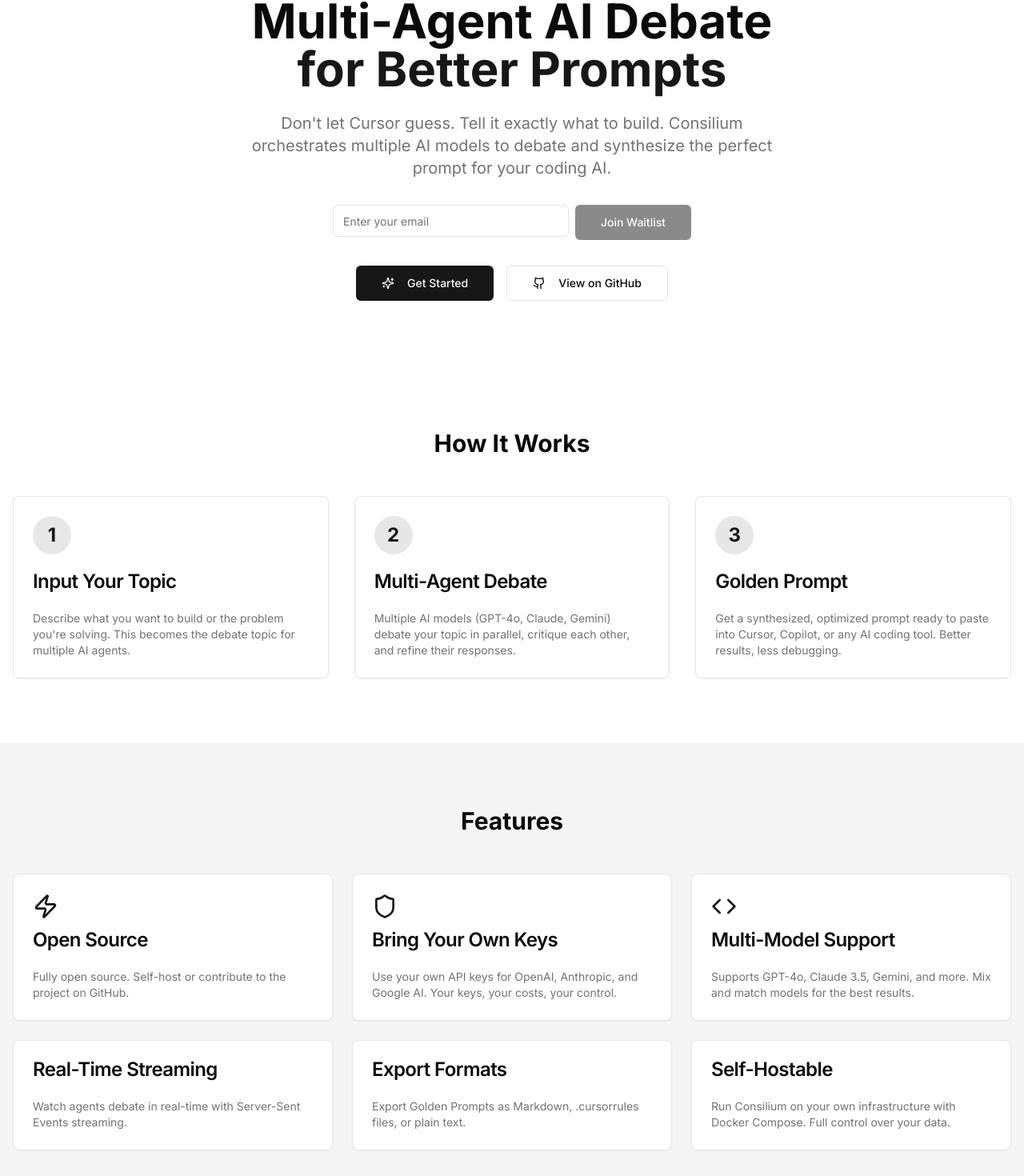
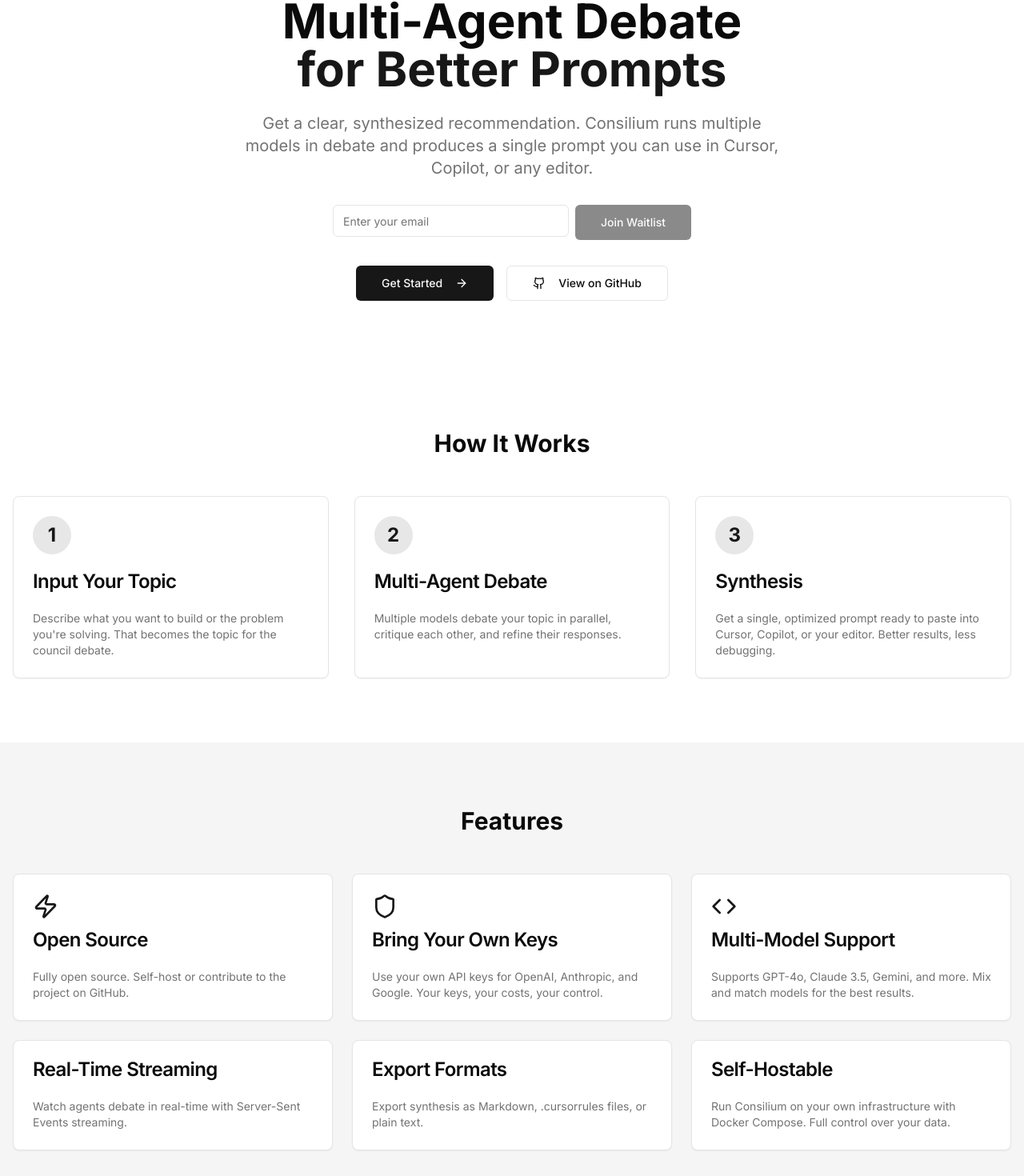
Before and after one commit to skadri1601/Consilium, a Next.js app in the folder apps/web/: page / in a window 1280 px wide. Shown: the part 84-1554 px from the top of the page at 80% size. Built offline with nearby package versions, Linux system fonts and the light colour scheme.

Commit message:
new feature & fixs

```diff
--- a/apps/web/src/app/(dashboard)/council/page.tsx
+++ b/apps/web/src/app/(dashboard)/council/page.tsx
@@ -5,7 +5,7 @@ import { CouncilChat } from "@/features/council/components/council-chat";
 export default function CouncilPage() {
   return (
     <div className="container mx-auto p-6">
-      <h1 className="text-3xl font-bold mb-6">AI Council</h1>
+      <h1 className="text-3xl font-bold mb-6">Council</h1>
       <CouncilChat />
     </div>
   );
--- a/apps/web/src/app/(dashboard)/debates/[id]/page.tsx
+++ b/apps/web/src/app/(dashboard)/debates/[id]/page.tsx
@@ -1,9 +1,10 @@
 import { DebateDetail } from "@/features/debates/components/debate-detail";
 
-export default function DebateDetailPage({
+export default async function DebateDetailPage({
   params,
 }: {
-  params: { id: string };
+  params: Promise<{ id: string }>;
 }) {
-  return <DebateDetail debateId={params.id} />;
+  const { id } = await params;
+  return <DebateDetail debateId={id} />;
 }
--- a/apps/web/src/app/(dashboard)/layout.tsx
+++ b/apps/web/src/app/(dashboard)/layout.tsx
@@ -4,9 +4,11 @@ import { useState } from "react";
 import Link from "next/link";
 import { usePathname } from "next/navigation";
 import { Button } from "@/shared/components/ui/button";
-import { Menu, X, Settings, History, BarChart3, Users, CreditCard, Key } from "lucide-react";
+import { Menu, X, Settings, History, BarChart3, Users } from "lucide-react";
 import { cn } from "@/shared/lib/utils";
 import { KeyboardShortcutsHelp } from "@/components/shared/keyboard-shortcuts-help";
+import { Logo } from "@/components/shared/logo";
+import { ThemeToggle } from "@/components/shared/theme-toggle";
 import { UserButton, useUser } from "@clerk/nextjs";
 
 const navItems = [
@@ -26,15 +28,17 @@ export default function DashboardLayout({
   const pathname = usePathname();
   const { user } = useUser();
 
+  const MenuIcon = Menu;
+  const XIcon = X;
+
   return (
     <div className="min-h-screen lg:flex">
       {/* Mobile Navigation */}
       <nav className="lg:hidden border-b bg-background sticky top-0 z-50">
         <div className="flex items-center justify-between p-4">
-          <Link href="/" className="font-bold text-xl">
-            Consilium
-          </Link>
+          <Logo href="/" className="shrink-0" />
           <div className="flex items-center gap-2">
+            <ThemeToggle />
             <UserButton afterSignOutUrl="/" />
             <Button
               variant="ghost"
@@ -42,7 +46,7 @@ export default function DashboardLayout({
               onClick={() => setMobileMenuOpen(!mobileMenuOpen)}
               aria-label="Toggle menu"
             >
-              {mobileMenuOpen ? <X className="h-5 w-5" /> : <Menu className="h-5 w-5" />}
+              {mobileMenuOpen ? <XIcon className="h-5 w-5" /> : <MenuIcon className="h-5 w-5" />}
             </Button>
           </div>
         </div>
@@ -72,24 +76,23 @@ export default function DashboardLayout({
       {/* Desktop Navigation */}
       <nav className="hidden lg:flex border-r bg-background w-64 min-h-screen sticky top-0 shrink-0">
         <div className="flex flex-col w-full p-4">
-          <Link href="/" className="font-bold text-xl mb-6">
-            Consilium
-          </Link>
+          <Logo href="/" className="mb-6 shrink-0" />
           <div className="flex flex-col gap-1">
             {navItems.map((item) => {
               const Icon = item.icon;
+              const isActive = pathname === item.href;
               return (
                 <Link
                   key={item.href}
                   href={item.href}
                   className={cn(
-                    "flex items-center gap-2 px-3 py-2 rounded-md transition-colors",
-                    pathname === item.href
-                      ? "bg-primary text-primary-foreground"
+                    "flex items-center gap-2 px-3 py-2 rounded-md transition-all duration-200",
+                    isActive
+                      ? "bg-primary text-primary-foreground shadow-sm"
                       : "hover:bg-muted"
                   )}
                 >
-                  {Icon && <Icon className="h-4 w-4" />}
+                  {Icon && <Icon className={cn("h-4 w-4 shrink-0", isActive && "opacity-90")} />}
                   {item.label}
                 </Link>
               );
@@ -97,6 +100,9 @@ export default function DashboardLayout({
           </div>
 
           <div className="mt-auto pt-4 border-t space-y-4">
+            <div className="flex items-center gap-2 px-2">
+              <ThemeToggle />
+            </div>
              <div className="flex items-center gap-3 px-2">
                 <UserButton
                   afterSignOutUrl="/"
--- a/apps/web/src/app/(marketing)/faq/page.tsx
+++ b/apps/web/src/app/(marketing)/faq/page.tsx
@@ -18,9 +18,8 @@ export default function FAQPage() {
             <AccordionItem value="what-is">
               <AccordionTrigger>What is Consilium?</AccordionTrigger>
               <AccordionContent>
-                Consilium is an open-source platform that orchestrates multiple AI models
-                (GPT-4o, Claude, Gemini) to debate and synthesize optimal prompts for your
-                coding AI tools like Cursor or GitHub Copilot.
+                Consilium is an open-source platform that runs multiple models in debate
+                and synthesizes a single prompt you can use in Cursor, Copilot, or your editor.
               </AccordionContent>
             </AccordionItem>
 
@@ -34,7 +33,7 @@ export default function FAQPage() {
                 >
                   self-hosting guide
                 </a>
-                . You'll need Docker Compose, PostgreSQL, Redis, and API keys from AI providers.
+                . You'll need Docker Compose, PostgreSQL, Redis, and API keys from providers.
               </AccordionContent>
             </AccordionItem>
 
@@ -42,7 +41,7 @@ export default function FAQPage() {
               <AccordionTrigger>Do I need API keys?</AccordionTrigger>
               <AccordionContent>
                 Yes. Consilium uses a "Bring Your Own Keys" (BYOK) model. You provide your
-                own API keys for OpenAI, Anthropic, and/or Google AI. Keys are encrypted
+                own API keys for OpenAI, Anthropic, and/or Google. Keys are encrypted
                 before storage.
               </AccordionContent>
             </AccordionItem>
@@ -50,13 +49,13 @@ export default function FAQPage() {
             <AccordionItem value="cost">
               <AccordionTrigger>How much does it cost?</AccordionTrigger>
               <AccordionContent>
-                Consilium itself is free and open source. You only pay for the AI API calls
+                Consilium itself is free and open source. You only pay for the API calls
                 you make through your own API keys. Costs vary by provider and model.
               </AccordionContent>
             </AccordionItem>
 
             <AccordionItem value="models">
-              <AccordionTrigger>Which AI models are supported?</AccordionTrigger>
+              <AccordionTrigger>Which models are supported?</AccordionTrigger>
               <AccordionContent>
                 Currently supported: GPT-4o, GPT-4o-mini, Claude 3.5 Opus, Claude 3.5 Haiku,
                 Gemini 2.0 Flash, and Gemini 1.5 Pro. More models can be added by the community.
@@ -66,7 +65,7 @@ export default function FAQPage() {
             <AccordionItem value="export">
               <AccordionTrigger>What export formats are available?</AccordionTrigger>
               <AccordionContent>
-                You can export Golden Prompts as Markdown, .cursorrules files, or plain text.
+                You can export synthesis as Markdown, .cursorrules files, or plain text.
                 Copy to clipboard is also available.
               </AccordionContent>
             </AccordionItem>
--- a/apps/web/src/app/(marketing)/page.tsx
+++ b/apps/web/src/app/(marketing)/page.tsx
@@ -1,5 +1,5 @@
 import Link from "next/link";
-import { Github, Zap, Shield, Code, ArrowRight, Sparkles } from "lucide-react";
+import { Github, Zap, Shield, Code, ArrowRight } from "lucide-react";
 import { Button } from "@/shared/components/ui/button";
 import { Card, CardContent, CardDescription, CardHeader, CardTitle } from "@/shared/components/ui/card";
 import { EmailCapture } from "@/components/marketing/email-capture";
@@ -10,13 +10,13 @@ export default function LandingPage() {
       {/* Hero Section */}
       <section className="container mx-auto px-4 py-20 text-center">
         <h1 className="text-5xl md:text-6xl font-bold mb-6">
-          Multi-Agent AI Debate
+          Multi-Agent Debate
           <br />
           <span className="text-primary">for Better Prompts</span>
         </h1>
         <p className="text-xl text-muted-foreground mb-8 max-w-2xl mx-auto">
-          Don't let Cursor guess. Tell it exactly what to build. Consilium orchestrates
-          multiple AI models to debate and synthesize the perfect prompt for your coding AI.
+          Get a clear, synthesized recommendation. Consilium runs multiple models in debate
+          and produces a single prompt you can use in Cursor, Copilot, or any editor.
         </p>
         <div className="mb-8">
           <EmailCapture />
@@ -24,8 +24,8 @@ export default function LandingPage() {
         <div className="flex gap-4 justify-center flex-wrap">
           <Button asChild size="lg" aria-label="Get started with Consilium">
             <Link href="/sign-up">
-              <Sparkles className="mr-2 h-4 w-4" />
               Get Started
+              <ArrowRight className="ml-2 h-4 w-4" />
             </Link>
           </Button>
           <Button asChild variant="outline" size="lg" aria-label="View Consilium on GitHub">
@@ -51,7 +51,7 @@ export default function LandingPage() {
             <CardContent>
               <CardDescription>
                 Describe what you want to build or the problem you're solving.
-                This becomes the debate topic for multiple AI agents.
+                That becomes the topic for the council debate.
               </CardDescription>
             </CardContent>
           </Card>
@@ -65,8 +65,8 @@ export default function LandingPage() {
             </CardHeader>
             <CardContent>
               <CardDescription>
-                Multiple AI models (GPT-4o, Claude, Gemini) debate your topic
-                in parallel, critique each other, and refine their responses.
+                Multiple models debate your topic in parallel, critique each other,
+                and refine their responses.
               </CardDescription>
             </CardContent>
           </Card>
@@ -76,12 +76,12 @@ export default function LandingPage() {
               <div className="w-12 h-12 rounded-full bg-primary/10 flex items-center justify-center mb-4" aria-hidden="true">
                 <span className="text-2xl font-bold text-primary">3</span>
               </div>
-              <CardTitle>Golden Prompt</CardTitle>
+              <CardTitle>Synthesis</CardTitle>
             </CardHeader>
             <CardContent>
               <CardDescription>
-                Get a synthesized, optimized prompt ready to paste into Cursor,
-                Copilot, or any AI coding tool. Better results, less debugging.
+                Get a single, optimized prompt ready to paste into Cursor,
+                Copilot, or your editor. Better results, less debugging.
               </CardDescription>
             </CardContent>
           </Card>
@@ -112,7 +112,7 @@ export default function LandingPage() {
               </CardHeader>
               <CardContent>
                 <CardDescription>
-                  Use your own API keys for OpenAI, Anthropic, and Google AI.
+                  Use your own API keys for OpenAI, Anthropic, and Google.
                   Your keys, your costs, your control.
                 </CardDescription>
               </CardContent>
@@ -148,7 +148,7 @@ export default function LandingPage() {
               </CardHeader>
               <CardContent>
                 <CardDescription>
-                  Export Golden Prompts as Markdown, .cursorrules files, or plain text.
+                  Export synthesis as Markdown, .cursorrules files, or plain text.
                 </CardDescription>
               </CardContent>
             </Card>
@@ -239,7 +239,7 @@ export default function LandingPage() {
             <div>
               <h3 className="font-bold mb-4">Consilium</h3>
               <p className="text-sm text-muted-foreground">
-                Multi-agent AI debate platform for better prompts.
+                Multi-agent debate platform for better prompts.
               </p>
             </div>
             <div>
```
